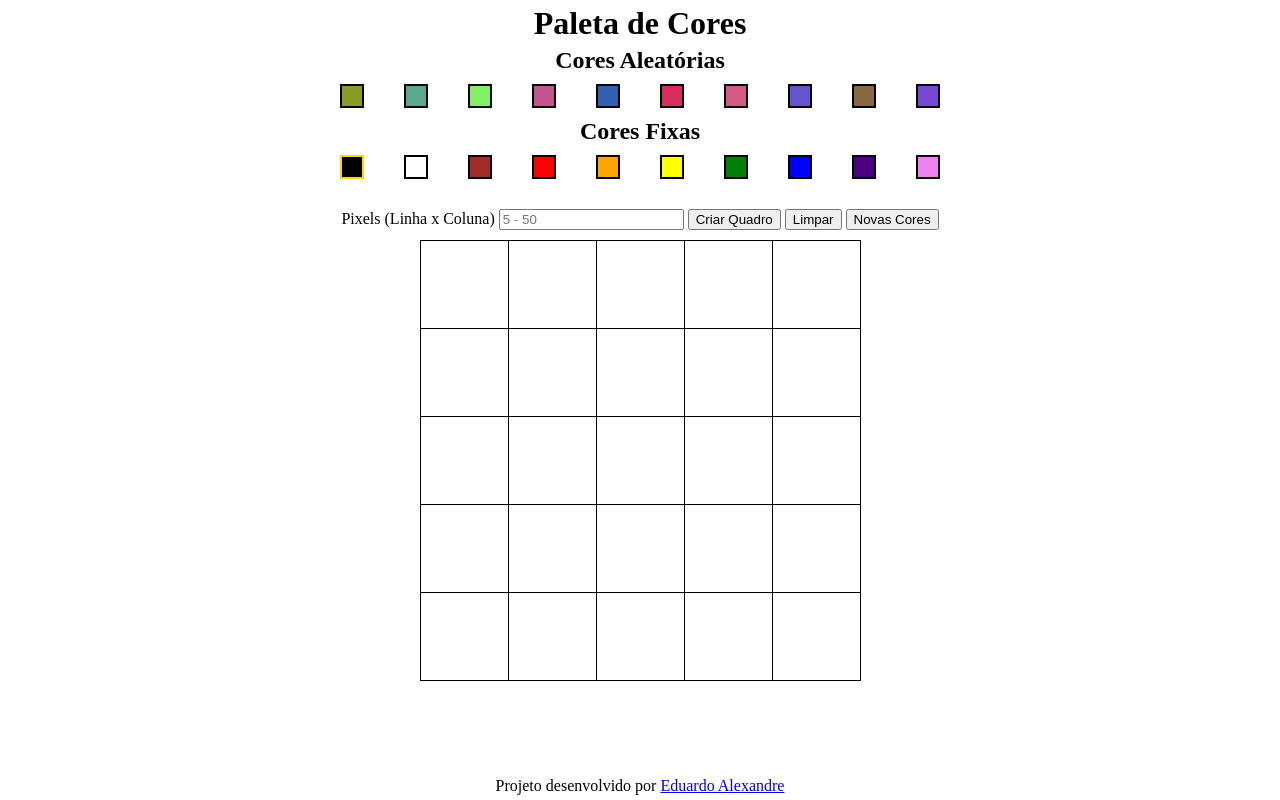
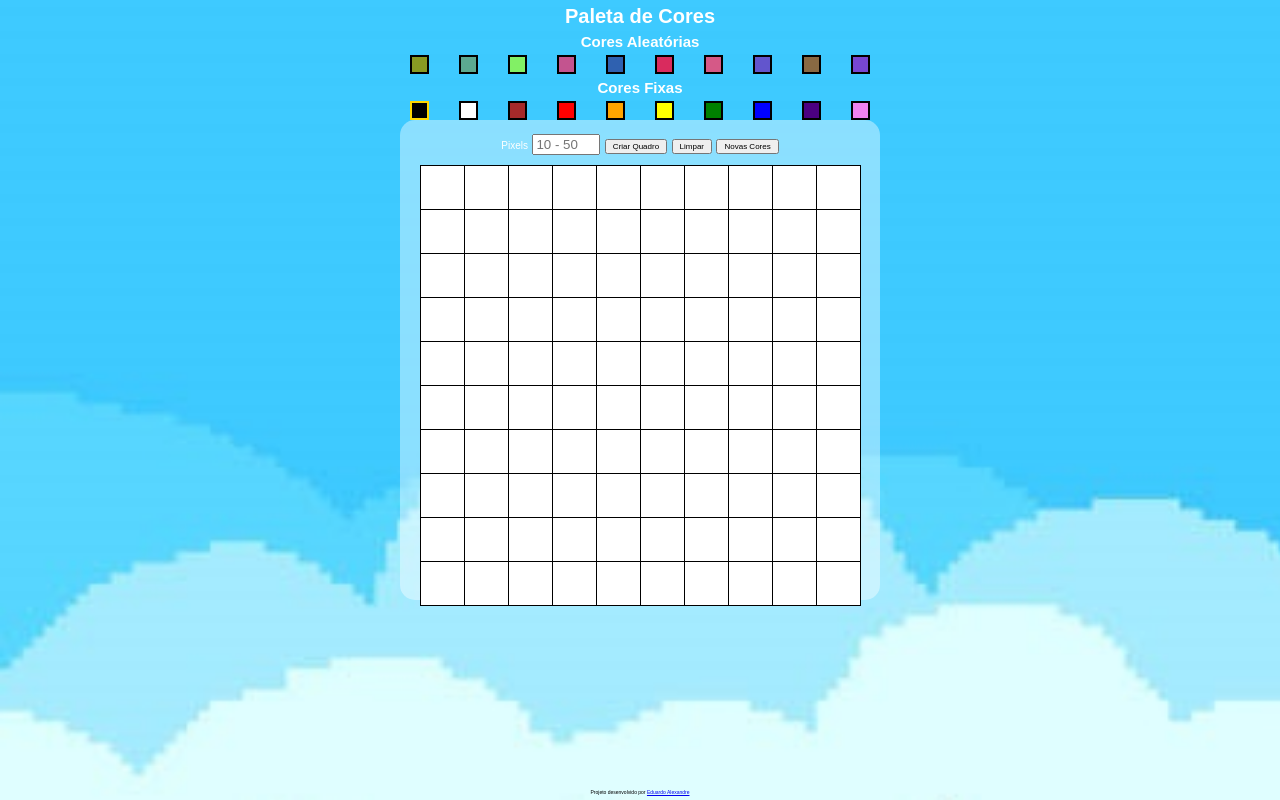
Before and after one commit to DuAlexandre/pixel-art-t23-trybe, a plain HTML site: page index.html in a window 1280 px wide. Drawn offline with Linux system fonts and the light colour scheme; a web font is replaced by a local one.

Commit message:
:lipstick: feat: Estilização com CSS

```diff
--- a/css/style.css
+++ b/css/style.css
@@ -1,21 +1,34 @@
 body {
+    background-image: url('../imgs/bg3.jpg');
+    background-size: cover;
     display: flex;
     flex-direction: column;
     height: 100vh;
     margin: 0px;
     justify-content: center;
     text-align: center;
+    align-items: center;
+    font-family: 'Public Pixel', sans-serif;
 }
 
 h1, h2{
     margin: 5px 0px;
+    color: white;
+}
+
+h1 {
+    font-size: 20px;
+}
+
+h2 {
+    font-size: 15px;
 }
 
 .color {
-    width: 20px;
-    height: 20px;
+    width: 15px;
+    height: 15px;
     border: solid black 2px;
-    margin: 0px 20px;
+    margin: 0px 15px;
     cursor: pointer;
 }
 
@@ -27,12 +40,22 @@ h1, h2{
     display: flex;
     justify-content: center;
     align-items: center;
-    margin: 10px 0px;
+    margin: 0px
 }
 
 main {
     display: flex;
     justify-content: center;
+    flex-direction: column;
+    align-items: center;
+    background-color: rgba(255, 255, 255, 0.4);
+    width: 480px;
+    height: 480px;
+    border-radius: 15px;
+}
+
+#inputPixel {
+    width: 60px;
 }
 
 #buttons {
@@ -40,6 +63,7 @@ main {
 }
 
 #board {
+    background-color: white;
     display: flex;
     flex-wrap: wrap;
     border-top: black solid 1px;
@@ -54,7 +78,18 @@ main {
 
 }
 
+label {
+    font-size: 10px;
+    color: white;
+}
+
+button {
+    font-family: 'Public Pixel', sans-serif;
+    font-size: 8px;
+}
+
 footer {
     margin-top: auto;
     padding-bottom: 5px;
+    font-size: 5px;
 }
--- a/index.html
+++ b/index.html
@@ -6,6 +6,7 @@
     <meta name="viewport" content="width=device-width, initial-scale=1.0">
     <title>Pixel Art</title>
     <link rel="stylesheet" href="./css/style.css">
+    <link href="http://fonts.cdnfonts.com/css/public-pixel" rel="stylesheet">
 </head>
 <body>
     <header id="color-palette">
@@ -37,14 +38,14 @@
             <div class="color" style="background-color: violet;"></div>
         </section>
     </header>
-    <nav id="buttons">
-        <label for="pixels">Pixels (Linha x Coluna)</label>
-        <input type="number" id="inputPixel" placeholder="5 - 50">
-        <button id="createBoard">Criar Quadro</button>
-        <button id="clearBoard">Limpar</button>
-        <button id="newColor">Novas Cores</button>
-    </nav>
     <main>
+        <nav id="buttons">
+            <label for="pixels">Pixels</label>
+            <input type="number" id="inputPixel" placeholder="10 - 50">
+            <button id="createBoard">Criar Quadro</button>
+            <button id="clearBoard">Limpar</button>
+            <button id="newColor">Novas Cores</button>
+        </nav>
         <div id="board"></div>
     </main>
     <footer>Projeto desenvolvido por <a href="https://www.linkedin.com/in/eduardo-alexandre025/" target="_blank">Eduardo Alexandre</a></footer>
--- a/js/script.js
+++ b/js/script.js
@@ -36,7 +36,7 @@ const createBoard = (input) => {
     pixelBoard.innerHTML = pixel;
 }
 
-createBoard(5);
+createBoard(10);
 
 // Color Board
 
@@ -93,8 +93,8 @@ const boardSize = () => {
         if (!input.value) {
             alert('Board inválido!')
         }
-        else if (input.value < 5) {
-            createBoard(5);
+        else if (input.value < 10) {
+            createBoard(10);
         }
         else if (input.value > 50) {
             createBoard(50);
```
Also changed, not shown: imgs/bg.jpg (added), imgs/bg2.jpg (added), imgs/bg3.jpg (added).
